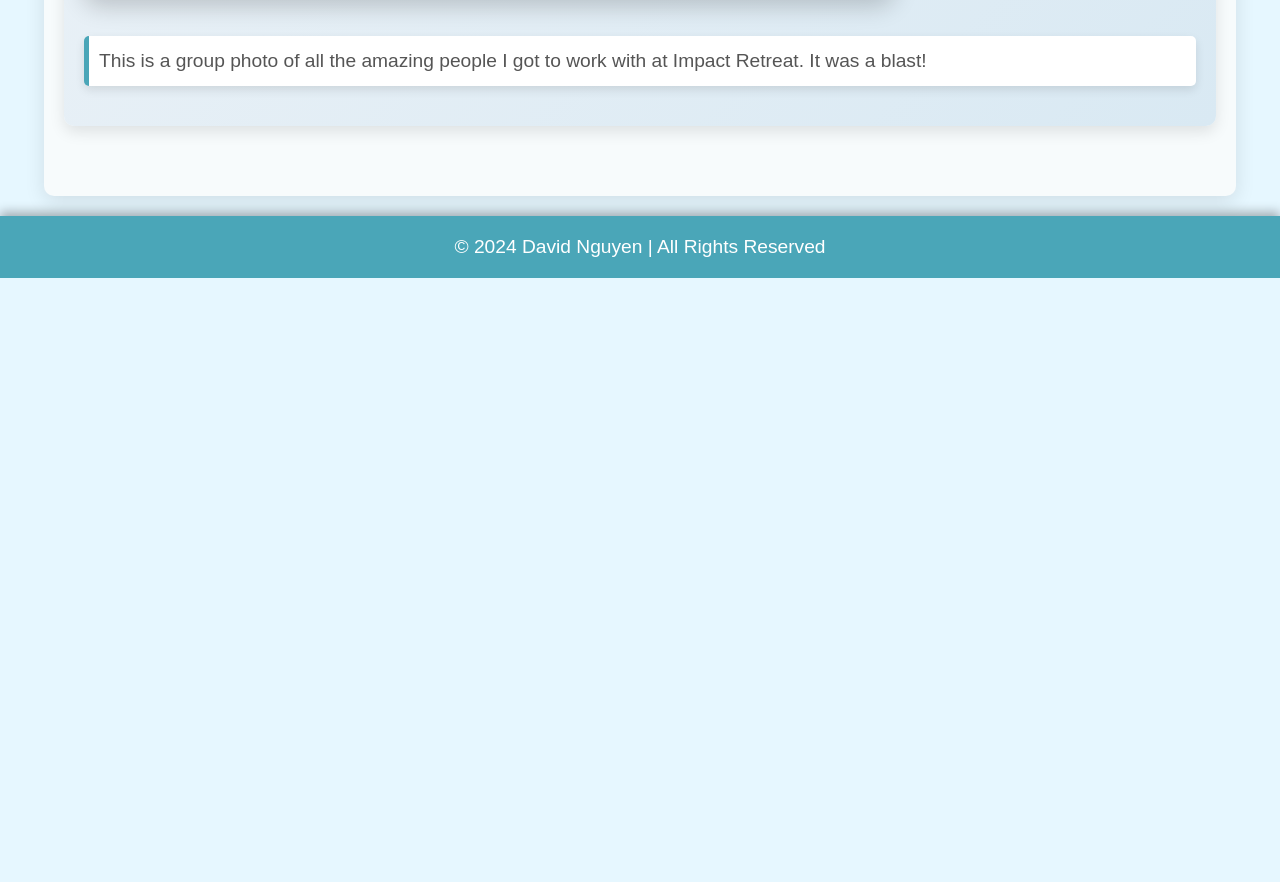
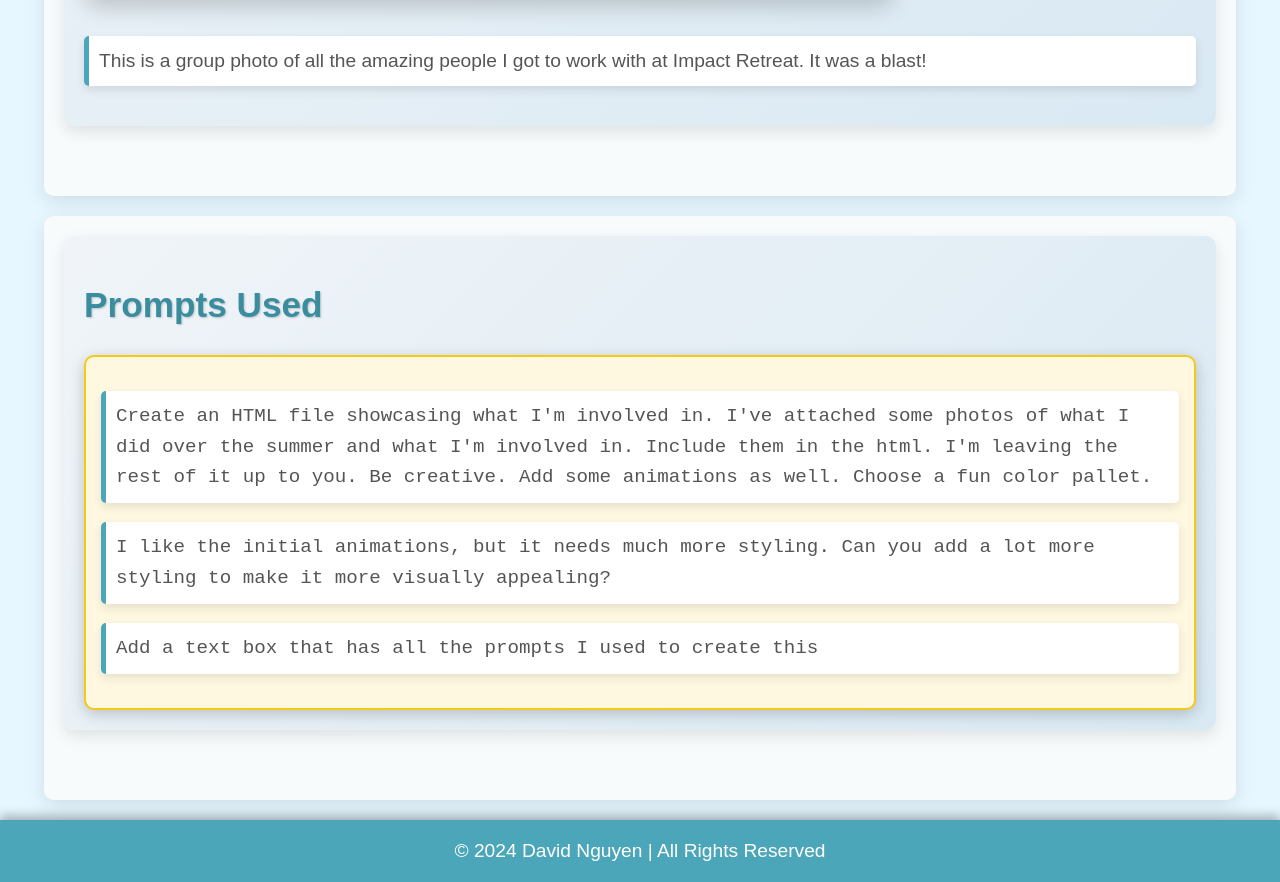
Before and after one commit to dhnguyen01/CSCE331_dhnguyen01, a plain HTML site: page ai.html in a window 1280 px wide. Shown: the part 5198-6080 px from the top of the page. Before the commit the page ends 5476 px from the top, so only its background shows below. Drawn offline with Linux system fonts and the light colour scheme.

Commit message:
Updated AI page

```diff
--- a/ai.html
+++ b/ai.html
@@ -76,6 +76,18 @@
         color: #fff;
         font-size: 1.2em;
         box-shadow: 0 -4px 10px rgba(0, 0, 0, 0.3);
+      }
+      .textbox {
+        background-color: #fff8e1;
+        border: 2px solid #f4ca16;
+        border-radius: 10px;
+        padding: 15px;
+        font-family: "Courier New", Courier, monospace;
+        font-size: 1em;
+        color: #333;
+        box-shadow: 0 4px 15px rgba(0, 0, 0, 0.2);
+        margin-top: 30px;
+        animation: fadeInUp 2s ease-in-out;
       }
       @keyframes fadeInDown {
         0% {
@@ -175,6 +187,25 @@
       </div>
     </div>
 
+    <div class="container">
+      <div class="section">
+        <h2>Prompts Used</h2>
+        <div class="textbox">
+          <p>
+            Create an HTML file showcasing what I'm involved in. I've attached
+            some photos of what I did over the summer and what I'm involved in.
+            Include them in the html. I'm leaving the rest of it up to you. Be
+            creative. Add some animations as well. Choose a fun color pallet.
+          </p>
+          <p>
+            I like the initial animations, but it needs much more styling. Can
+            you add a lot more styling to make it more visually appealing?
+          </p>
+          <p>Add a text box that has all the prompts I used to create this</p>
+        </div>
+      </div>
+    </div>
+
     <footer>© 2024 David Nguyen | All Rights Reserved</footer>
   </body>
 </html>
--- a/style1.css
+++ b/style1.css
@@ -16,7 +16,7 @@
   --nav-link-padding: 10px;
   --nav-link-margin: 0 15px;
   --nav-link-border-radius: 5px;
-  --nav-link-hover-bg: rgba(84, 234, 196, 0.1); /* Subtle hover effect */
+  --nav-link-hover-bg: rgba(84, 234, 196, 0.1);
 }
 
 * {
@@ -101,7 +101,7 @@ nav ul li a {
 nav ul li a:hover {
   background-color: var(--nav-link-hover-bg);
   color: var(--text-highlight);
-  height: 10px; /* Adjust the height as desired */
+  height: 10px;
 }
 
 /* Content Layout */
```
Also changed, not shown: index.html (+3 -3 lines), portfolio.html (+29 -8 lines), qualifications.html (+5 -1 lines).
